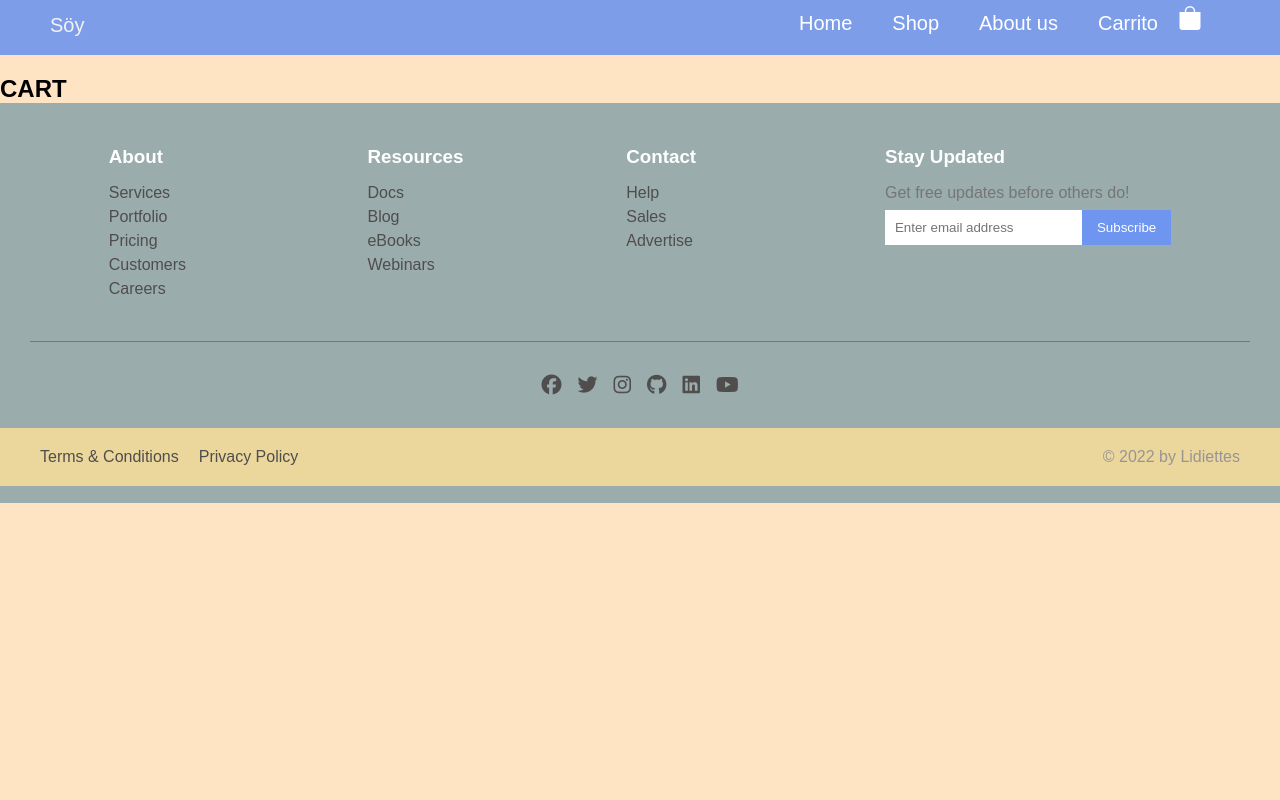
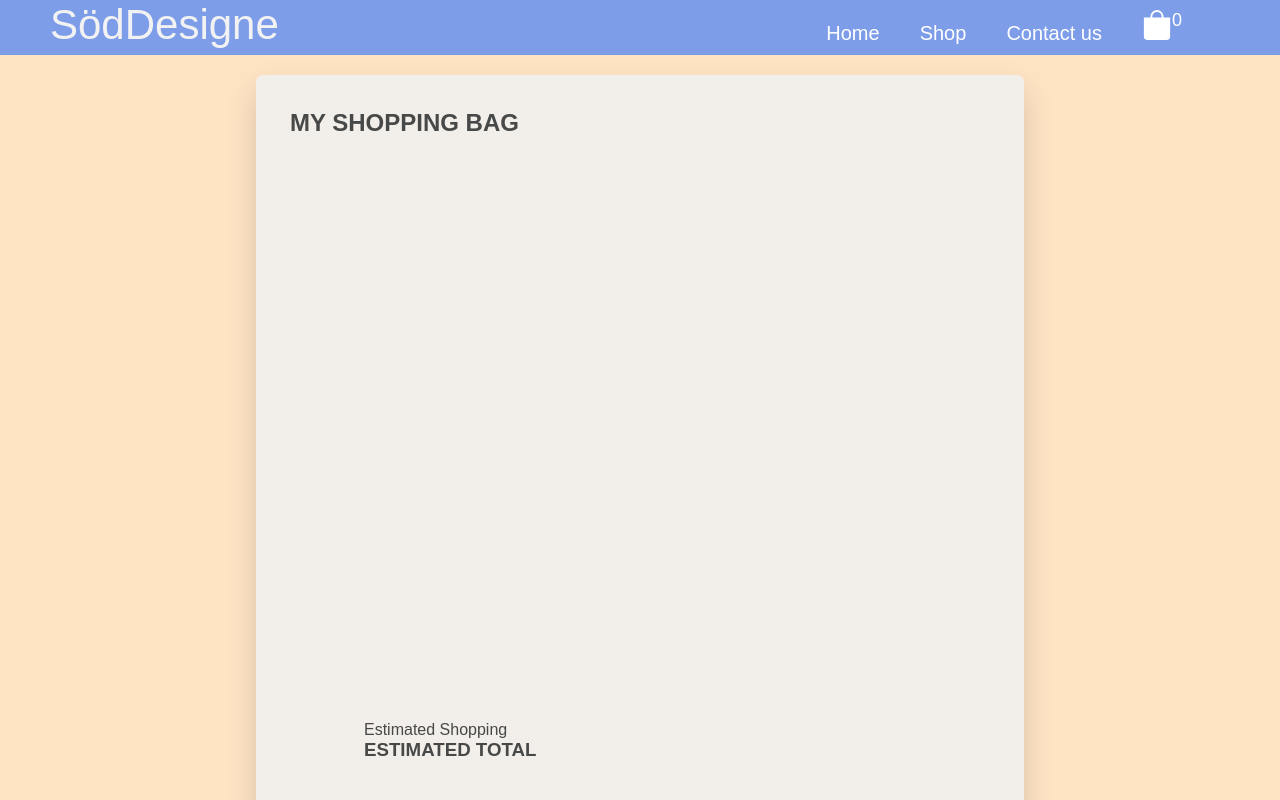
Before and after one commit to lidiettes/react-ecommerce, a React (Create React App) app: page /cart in a window 1280 px wide. Shown: the top 800 px of the page. Built offline with nearby package versions, Linux system fonts and the light colour scheme.

Commit message:
counter bag

```diff
--- a/src/App.jsx
+++ b/src/App.jsx
@@ -16,6 +16,7 @@ function App() {
     <>
       <CartProvider>
             <BrowserRouter>
+
               <Header />
               <Router />
               <Footer />
--- a/src/components/CartNav/CartNav.css
+++ b/src/components/CartNav/CartNav.css
@@ -1,17 +1,54 @@
 .cartContainer{
+border-radius: 8px;
+justify-content: right;
+padding: 34px;
+left: 0px;
 
-justify-content: center;
-padding: 14px;
-position: absolute;
+
+/* position: absolute; */
 top: 55px;
-color: azure;
-background-color: rgb(218, 167, 167);
-width: 280px;
-height: 300vh;
+color: rgb(71, 72, 72);
+background-color: rgba(240, 240, 240, 0.846);
+width: 60vw;
+height: 100vh;
 right:0px;
 
+margin: 30px auto;
+border-radius: 7px 7px 7px 7px;
+
+-webkit-box-shadow: 0px 14px 32px 0px rgba(0, 0, 0, 0.15);
+-moz-box-shadow: 0px 14px 32px 0px rgba(0, 0, 0, 0.15);
+box-shadow: 0px 14px 32px 0px rgba(0, 0, 0, 0.15);
+margin: auto;
+margin-bottom: 40px;
 }
 
 .buttonDelete {
     margin-left: 15px;
 }
+
+hr {
+    border: 0;
+    /* border-top: 1.5px solid rgb(217, 223, 216);  */
+    border-bottom: 1px solid rgb(170, 168, 168);
+    height:0;
+    margin-top: 10px;
+    }
+.itemC {
+    margin-top: 40px;
+    padding: 20px;
+    display: inline;
+}
+.total{
+
+
+padding: 24px;
+
+margin-top: 560px;
+margin-left: 50px;
+
+
+/* position: absolute; */
+
+
+}
--- a/src/components/CartNav/CartNav.jsx
+++ b/src/components/CartNav/CartNav.jsx
@@ -1,4 +1,7 @@
 import React from 'react';
+import './CartNav.css';
+import { memo } from 'react'
+import { useMemo } from 'react';
 
 
 
@@ -6,23 +9,33 @@ import React from 'react';
 const CartNav = ({ items }) => {
 
 
+
   return (
 
       <div className='cartContainer'>
-        <h2>CART</h2>
+        <h2>MY SHOPPING BAG</h2>
         <ul>
           {items && items.map((item) => {
             return (
-              <li key={item.id} className="item">
-                <p>{item.name}  {item.price}</p>
+              <li key={item.id} className="itemC">
+                <p>{item.name}  </p>
+                <p>{item.price} €</p>
+                <hr></hr>
               </li>
             )
           }) || "El carrito está vacio" }
+
         </ul>
 
+
+        <div className="total">
+        <p>Estimated Shopping</p>
+        <h3>ESTIMATED TOTAL </h3>
+
+        </div>
       </div>
 
   )
 }
 
-export default CartNav;
+export default memo(CartNav);
--- a/src/components/Header/Header.css
+++ b/src/components/Header/Header.css
@@ -21,10 +21,11 @@ header {
 
 header .logo {
 	color: #f2f2f2;
-	font-size: 20px;
+	font-size: 42px;
 	line-height: 50px;
 	margin-right: 100px;
 	float: left;
+	text-decoration: none;
 
 }
 
@@ -42,17 +43,26 @@ header nav a {
 	line-height: normal;
 	font-size: 20px;
 
+
 	-webkit-transition: all 500ms ease;
 	-o-transition: all 500ms ease;
 	transition: all 500ms ease;
 }
 
 header nav a:hover {
-	background: #d3d495;
-	border-radius: 20px;
+	background: #828ac4;
+	border-radius: 10px;
 }
 
 .bag {
 	color: #f2f2f2;
 
+
 }
+
+.cartbag{
+display: inline-flex;
+font-size: 18px;
+margin-top: 5px;
+
+}
--- a/src/components/Header/Header.jsx
+++ b/src/components/Header/Header.jsx
@@ -2,25 +2,36 @@ import './Header.css';
 
 import CounterApp from '../CounterApp/CounterApp';
 import { Link } from 'react-router-dom';
+import Items from '../../assets/db';
+import { useContext } from 'react';
+import { CartContext } from '../../context/CartContext';
 
 const Header = () => {
+
+	const { items, setItems } = useContext(CartContext);
+	console.log();
+
 	return (
 		<>
 			<header>
 				<div className="wrapper">
-					<div className="logo">Söy</div>
+					<Link to="/" className="logo">SödDesigne</Link>
 
 					<nav>
 						<Link to="/">Home</Link>
 						<a href="#">Shop</a>
-						<a href="#">About us</a>
-						<Link to="/cart">Carrito</Link>
 
-						<svg className="bag" xmlns="http://www.w3.org/2000/svg" width="24" height="24" fill="white" className="bi bi-bag-fill" viewBox="0 0 16 16">
-							<path d="M8 1a2.5 2.5 0 0 1 2.5 2.5V4h-5v-.5A2.5 2.5 0 0 1 8 1zm3.5 3v-.5a3.5 3.5 0 1 0-7 0V4H1v10a2 2 0 0 0 2 2h10a2 2 0 0 0 2-2V4h-3.5z" />
-						</svg>
+						<Link >Contact us</Link>
 
-						<div className="bag">  <CounterApp /> </div>
+						<Link className="cartbag" to="/cart">
+
+							<svg className="bag bi bi-bag-fill" xmlns="http://www.w3.org/2000/svg" width="30" height="30" fill="white" viewBox="0 0 16 16">
+								<path d="M8 1a2.5 2.5 0 0 1 2.5 2.5V4h-5v-.5A2.5 2.5 0 0 1 8 1zm3.5 3v-.5a3.5 3.5 0 1 0-7 0V4H1v10a2 2 0 0 0 2 2h10a2 2 0 0 0 2-2V4h-3.5z" />
+							</svg>
+							<p className="notification"> {items.length}</p>
+						</Link>
+
+
 
 					</nav>
 				</div>
--- a/src/components/ProductCard/ProductCard.jsx
+++ b/src/components/ProductCard/ProductCard.jsx
@@ -10,8 +10,8 @@ const ProductCard = ({ name, img, description, id, price, addToCart }) => {
     const item = {
         id: id,
         name: name,
-        price: price
-
+        price: price,
+        img: img
     };
 
 
```
Also changed, not shown: src/pages/Home.jsx (+9 -0 lines), src/pages/Cart.jsx (line endings or trailing spaces).
